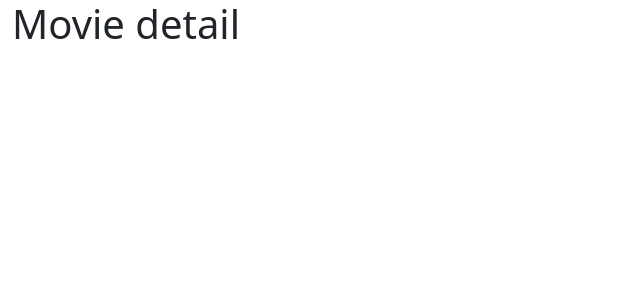
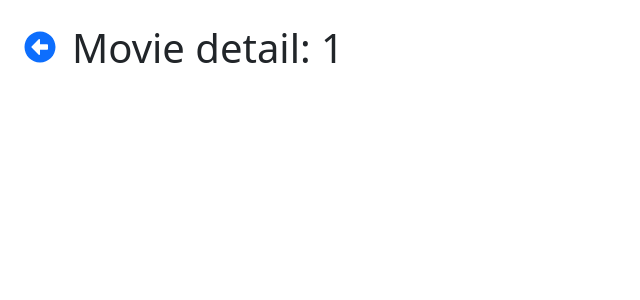
Before and after one commit to mattmusc/disney-movies, a React (Create React App) app: page /m/1 in a window 1280 px wide. Shown: the top 300 px of the page, without its empty margins (0-640 px from the left). Built offline with nearby package versions, Linux system fonts and the light colour scheme.

Commit message:
Adds movie detail component, adds font-awesome icons.

```diff
--- a/package.json
+++ b/package.json
@@ -4,6 +4,11 @@
   "private": true,
   "dependencies": {
     "@reduxjs/toolkit": "^1.6.1",
+    "@fortawesome/fontawesome-svg-core": "^1.2.36",
+    "@fortawesome/free-brands-svg-icons": "^5.15.4",
+    "@fortawesome/free-regular-svg-icons": "^5.15.4",
+    "@fortawesome/free-solid-svg-icons": "^5.15.4",
+    "@fortawesome/react-fontawesome": "^0.1.15",
     "@testing-library/jest-dom": "^5.11.4",
     "@testing-library/react": "^11.1.0",
     "@testing-library/user-event": "^12.1.10",
--- a/src/App.tsx
+++ b/src/App.tsx
@@ -1,4 +1,4 @@
-import {Dashboard} from 'features';
+import {Dashboard, MovieDetail} from 'features';
 import React from 'react';
 import {BrowserRouter as Router, Route, Switch} from 'react-router-dom';
 
@@ -9,7 +9,7 @@ function App() {
 
         <Switch>
           <Route path="/m/:id">
-            <h1>Movie detail</h1>
+            <MovieDetail/>
           </Route>
 
           <Route path="/">
--- a/src/features/index.ts
+++ b/src/features/index.ts
@@ -1 +1,2 @@
 export * from './dashboard';
+export * from './movie-detail';
--- /dev/null
+++ b/src/features/movie-detail/index.tsx
@@ -0,0 +1,27 @@
+import {faArrowAltCircleLeft} from '@fortawesome/free-solid-svg-icons'
+
+import {FontAwesomeIcon} from '@fortawesome/react-fontawesome'
+import React from 'react';
+import {useParams} from 'react-router-dom';
+
+export const MovieDetail = () => {
+  const {id} = useParams<{ id: string | undefined }>();
+
+  return (
+    <div className="container-fluid pt-4 pb-4">
+      <div className="row">
+
+        <div className="col-12 d-flex align-items-baseline">
+          <FontAwesomeIcon
+            className="text-primary"
+            icon={faArrowAltCircleLeft}
+            size="2x"
+            style={{marginRight: '0.5em'}}
+          />
+          <h1>Movie detail: {id}</h1>
+        </div>
+
+      </div>
+    </div>
+  );
+};
```
